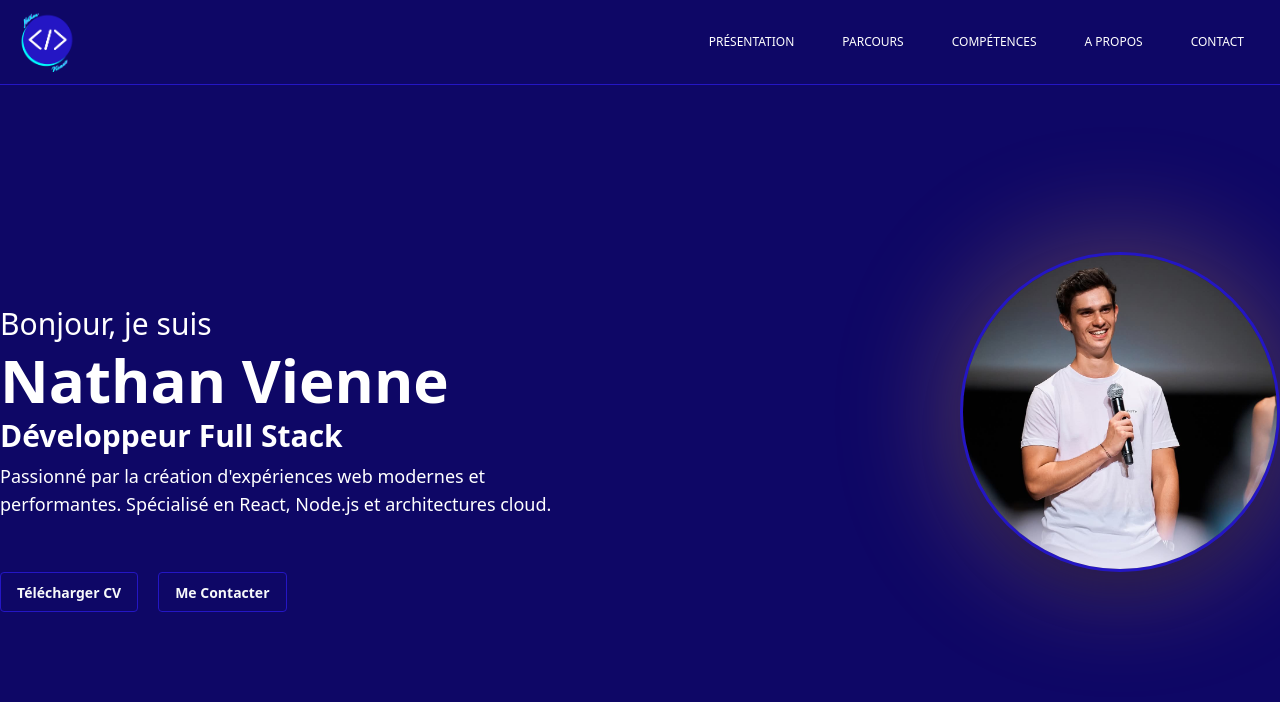
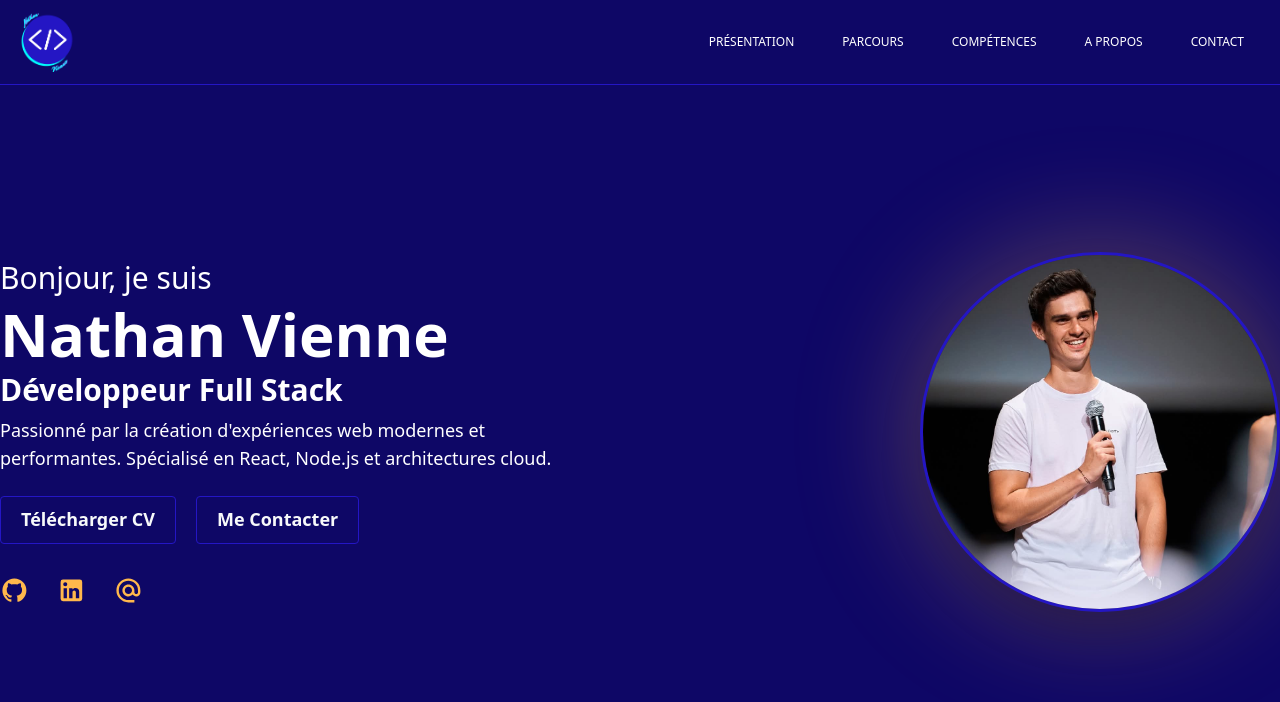
Before and after one commit to NathanVienne/curriculum_vitae, a React (Vite) app: page / in a window 1280 px wide. Shown: the top 702 px of the page. Built offline with nearby package versions, Linux system fonts and the light colour scheme.

Commit message:
Hero final version with icons

```diff
--- a/package.json
+++ b/package.json
@@ -10,6 +10,8 @@
     "preview": "vite preview"
   },
   "dependencies": {
+    "@mdi/js": "^7.4.47",
+    "@mdi/react": "^1.6.1",
     "@tailwindcss/vite": "^4.1.13",
     "react": "^19.1.1",
     "react-dom": "^19.1.1",
--- a/src/components/hero.jsx
+++ b/src/components/hero.jsx
@@ -1,4 +1,6 @@
 import profileImage from "../assets/profile_image.jpg"
+import Icon from '@mdi/react';
+import { mdiGithub, mdiLinkedin, mdiAt } from '@mdi/js';
 
 function Hero() {
     return (
@@ -19,6 +21,23 @@ function Hero() {
                                 Spécialisé en React, Node.js et architectures cloud.
                             </p>
                         </div>
+                        <div className="space-y-8">
+                            <div className="flex space-x-5">
+                                <div><button className="btn btn-lg btn-primary border-neutral hover:btn-accent hover:text-primary">Télécharger CV</button></div>
+                                <div><button className="btn btn-lg btn-primary border-neutral hover:btn-secondary hover:text-primary">Me Contacter</button></div>
+                            </div>
+                            <div className="text-accent flex space-x-7">
+                                <div>
+                                    <Icon path={mdiGithub} size={1.2} />
+                                </div>
+                                <div>
+                                    <Icon path={mdiLinkedin} size={1.2} />
+                                </div>
+                                <div>
+                                    <Icon path={mdiAt} size={1.2} />
+                                </div>
+                            </div>
+                        </div>
                     </div>
                     <div className="flex-shrink-0">
                         <div className="relative">
@@ -26,15 +45,9 @@ function Hero() {
                             <img
                                 src={profileImage}
                                 alt="Nathan Vienne"
-                                className="relative w-64 h-64 md:w-80 md:h-80 rounded-full object-cover border-3 border-neutral shadow-2xl"
+                                className="relative w-64 h-64 md:w-90 md:h-90 rounded-full object-cover border-3 border-neutral shadow-2xl"
                             />
                         </div>
-                    </div>
-                </div>
-                <div>
-                    <div className="flex space-x-5">
-                        <div><button className="btn btn-primary border-neutral hover:btn-accent hover:text-primary">Télécharger CV</button></div>
-                        <div><button className="btn btn-primary border-neutral hover:btn-secondary hover:text-primary">Me Contacter</button></div>
                     </div>
                 </div>
             </div>
```
Also changed, not shown: 1 other file (tests, documents, lock files or other folders).
